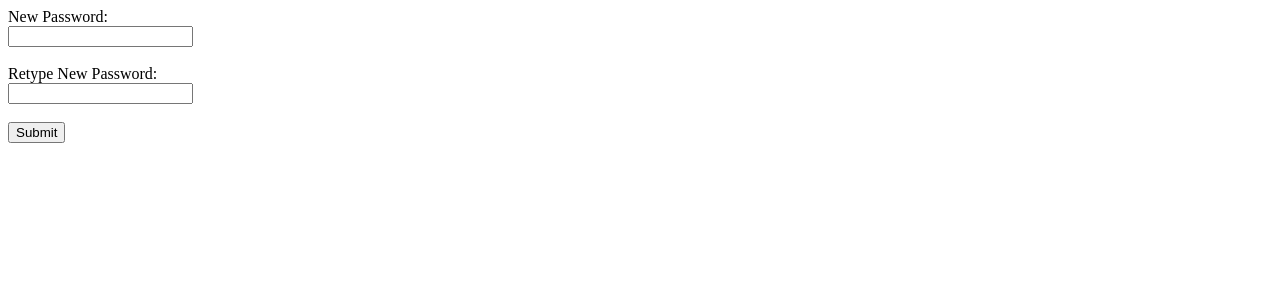
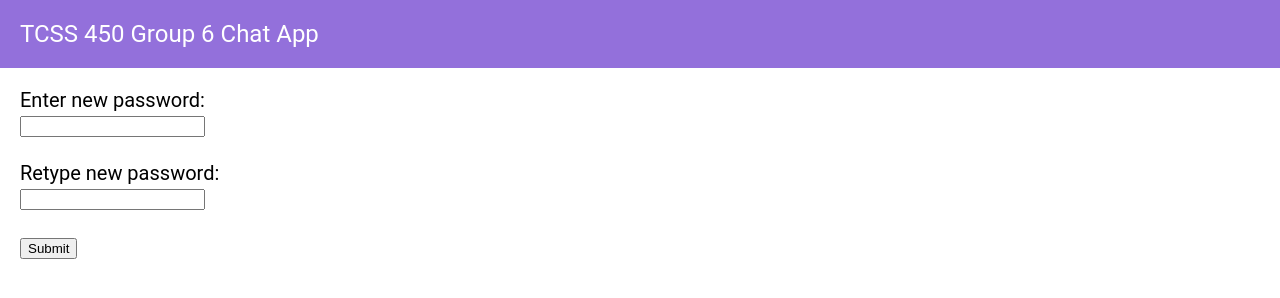
Before and after one commit to aaron-lam/Team_6_TCSS450_Web_Service, a website: page views/reset_password.html in a window 1280 px wide. Drawn offline with nearby package versions, Linux system fonts and the light colour scheme.

Commit message:
Polish webpages

```diff
--- a/views/reset_password.html
+++ b/views/reset_password.html
@@ -7,18 +7,39 @@
     <meta http-equiv="X-UA-Compatible" content="ie=edge">
     <title>Reset your password</title>
     <style>
+        body {
+            margin: 0;
+            padding: 0;
+            font-family: Roboto, sans-serif;
+        }
+
+        .header {
+            background-color: mediumpurple;
+            padding: 20px;
+            font-size: 24px;
+            color: white;
+        }
+
+        .message {
+            margin: 20px;
+            font-size: 20px;
+        }
+
         #note {
             visibility: hidden;
         }
     </style>
 </head>
 <body>
-<label for="new_password">New Password:</label><br>
+<div class="header">TCSS 450 Group 6 Chat App</div>
+<div class="message">
+<label for="new_password">Enter new password:</label><br>
 <input type="password" id="new_password" name="new_password"><br><br>
-<label for="retype_new_password">Retype New Password:</label><br>
+<label for="retype_new_password">Retype new password:</label><br>
 <input type="password" id="retype_new_password" name="retype_new_password"><br><br>
 <input type="submit" value="Submit" onclick="callREST()">
 <p id="note"></p>
+</div>
 </body>
 <script src="https://unpkg.com/axios/dist/axios.min.js"></script>
 <script>
```
Also changed, not shown: index.js (+3 -4 lines), views/reset_password_invalid.html (+21 -1 lines), views/verification.html (+21 -1 lines).
